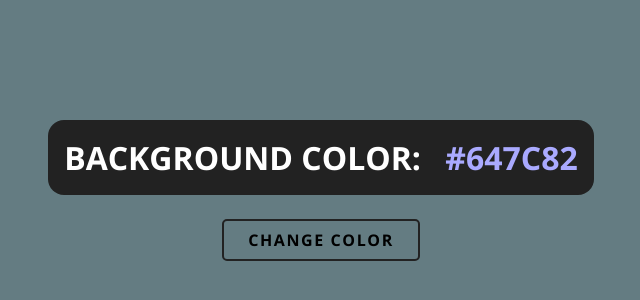
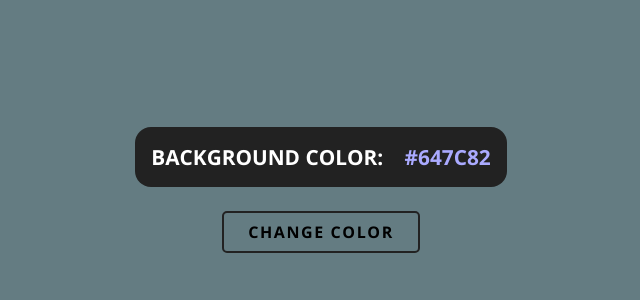
Before and after one commit to carandev/color-flipper, a website built with Vite: page index.html in a window 1280 px wide. Shown: the part 210-510 px from the top of the page, without its empty margins (319-959 px from the left). Built offline with nearby package versions, Linux system fonts and the light colour scheme.

Commit message:
Add: Reponsive

```diff
--- a/package.json
+++ b/package.json
@@ -2,7 +2,7 @@
   "name": "color-flipper",
   "version": "0.0.0",
   "scripts": {
-    "dev": "vite",
+    "dev": "vite --host",
     "build": "vite build",
     "serve": "vite preview"
   },
--- a/style.css
+++ b/style.css
@@ -56,3 +56,9 @@ main {
   background: #647C82;
   height: 100vh;
 }
+
+@media screen and (min-width: 320px){
+  h2 {
+    font-size: 1.3rem;
+  }
+}
```
